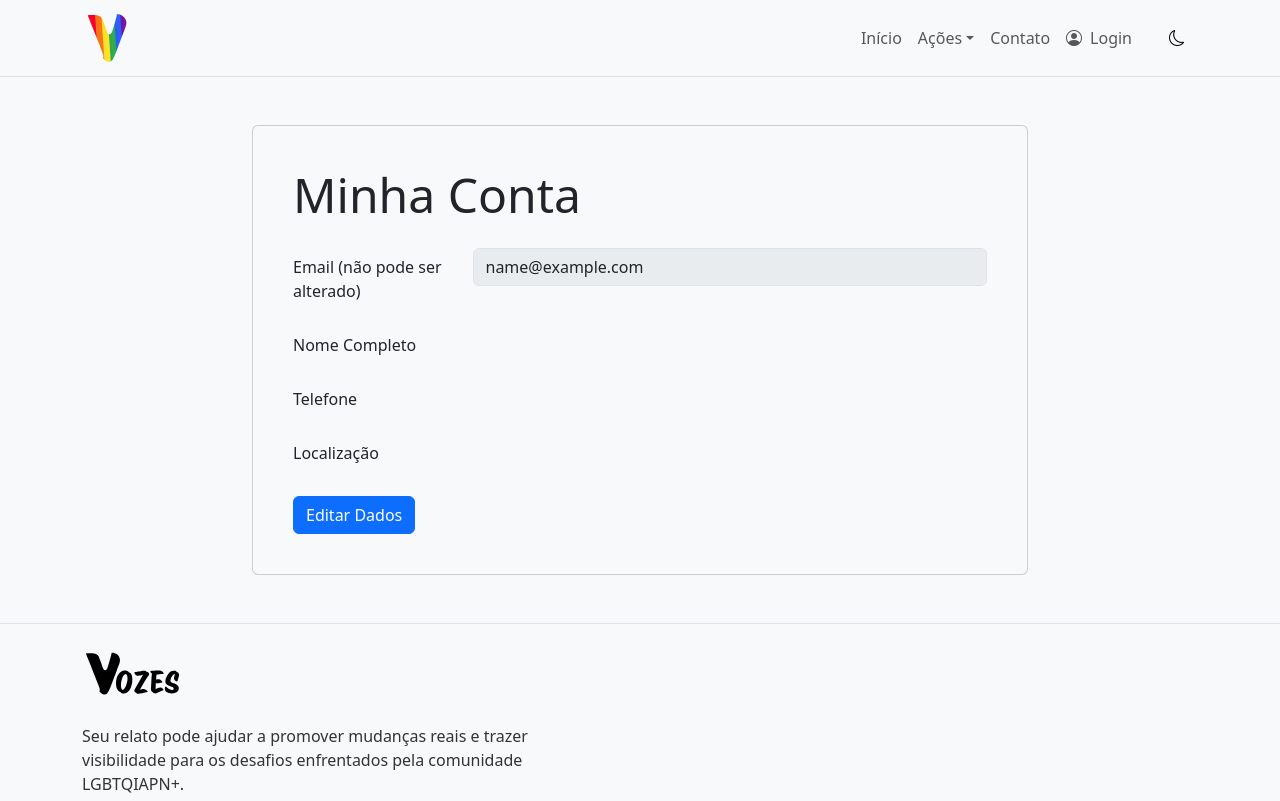
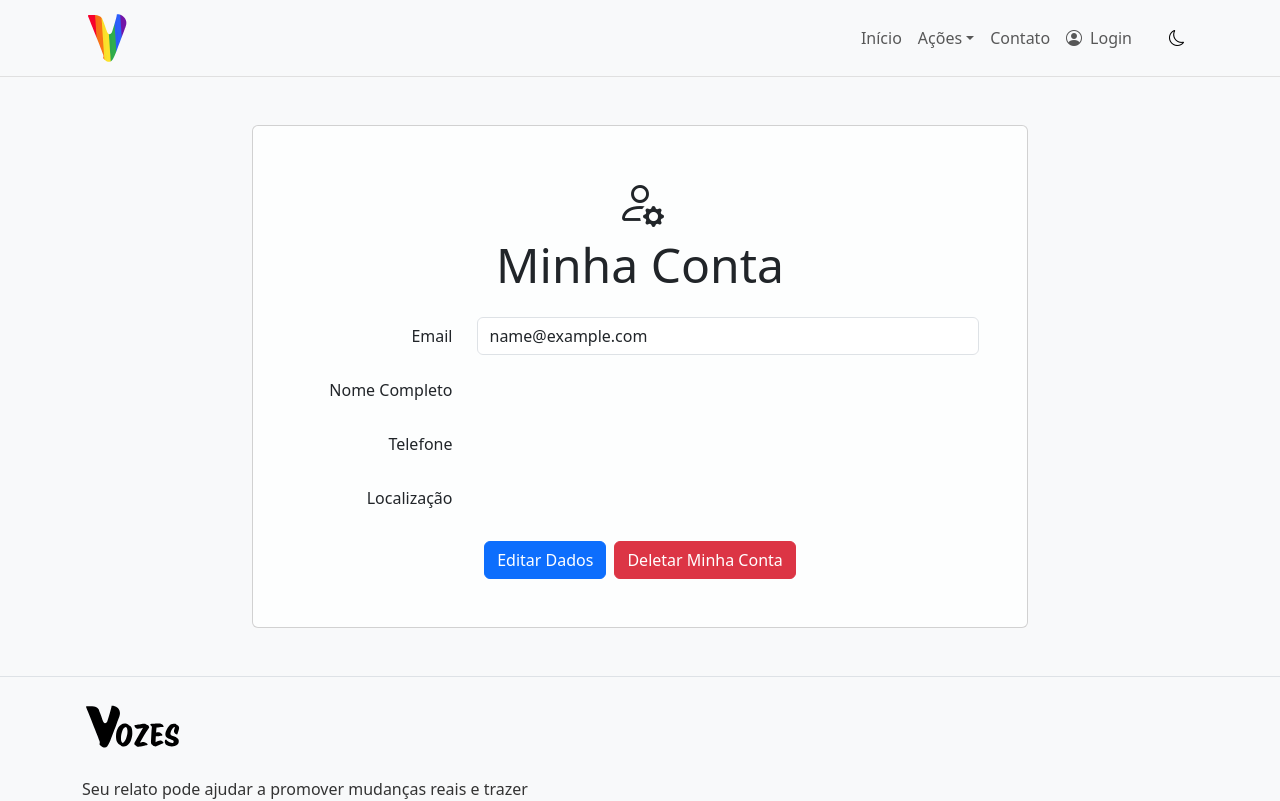
Before and after one commit to brenoaug/Squad-72-PROJETO-VOZES, a React (Vite) app in the folder frontend/vozes-react/: page /minha-conta in a window 1280 px wide. Shown: the top 801 px of the page. Built offline with nearby package versions, Linux system fonts and the light colour scheme; sample sign-in values are in the browser's storage.

Commit message:
feat(conta): Adiciona funcionalidades de gerenciamento de perfil do usuário

```diff
--- a/frontend/vozes-react/src/pages/MinhaConta.jsx
+++ b/frontend/vozes-react/src/pages/MinhaConta.jsx
@@ -2,32 +2,28 @@ import React, { useState, useEffect } from 'react';
 import { useAuth } from '../context/AuthContext';
 import { Container, Card, Button, Form, Row, Col, Alert } from 'react-bootstrap';
 import { IMaskInput } from 'react-imask';
+import { useNavigate } from 'react-router-dom';
 import api from '../services/api';
+import '../style/Contato.css';
 
 function MinhaConta() {
-  // Pega o usuário logado e a função para atualizá-lo do nosso contexto global
-  const { user, updateUser } = useAuth();
+  // 1. DADOS GLOBAIS E ESTADO DO COMPONENTE
+  const { user, updateUser, logout } = useAuth();
+  const navigate = useNavigate();
 
-  // Estado para controlar o tema escuro/claro
-  const [dark, setDark] = useState(
-    document.body.classList.contains("dark-theme")
-  );
-
-  // Estado para controlar se o formulário está em modo de edição ou visualização
+  const [dark, setDark] = useState(document.body.classList.contains("dark-theme"));
   const [isEditing, setIsEditing] = useState(false);
-
-  // Estado LOCAL para guardar os dados do formulário DURANTE a edição
   const [formData, setFormData] = useState({
     nome: '',
     telefone: '',
     localizacao: ''
   });
-
-  // Estados para exibir mensagens de sucesso ou erro para o usuário
   const [error, setError] = useState('');
   const [success, setSuccess] = useState('');
+  const [showDeleteModal, setShowDeleteModal] = useState(false);
+  const [isDeleting, setIsDeleting] = useState(false);
 
-  // Efeito que popula o formulário com os dados do usuário quando a página carrega
+  // 2. EFEITOS (LÓGICAS QUE RODAM EM RESPOSTA A MUDANÇAS)
   useEffect(() => {
     if (user) {
       setFormData({
@@ -36,49 +32,54 @@ function MinhaConta() {
         localizacao: user.localizacao || ''
       });
     }
-  }, [user]); // Este efeito roda sempre que o objeto 'user' do contexto mudar
+  }, [user]);
 
-  // Efeito para observar mudanças no tema do site
  useEffect(() => {
     const observer = new MutationObserver(() => {
       setDark(document.body.classList.contains("dark-theme"));
     });
-    observer.observe(document.body, { attributes: true, attributeFilter: ["class"] });
+    observer.observe(document.body, {
+      attributes: true,
+      attributeFilter: ["class"],
+    });
     return () => observer.disconnect();
   }, []);
 
-  // Handler genérico para atualizar o estado local 'formData'
+
+  // 3. HANDLERS (FUNÇÕES DE EVENTO)
   const handleChange = (e) => {
     const { name, value } = e.target;
     setFormData(prev => ({ ...prev, [name]: value }));
   };
 
-  // Handler específico para o campo de telefone com máscara
   const handleTelefoneChange = (value) => {
     setFormData(prev => ({ ...prev, telefone: value }));
   };
 
-  // Função chamada ao clicar em "Salvar Alterações"
+  // CORREÇÃO PRINCIPAL: Adicionado preventDefault para evitar comportamento padrão do form
+  const handleEditClick = (e) => {
+    e.preventDefault(); // Previne o comportamento padrão
+    setIsEditing(true);
+    setError('');
+    setSuccess('');
+  };
+
   const handleSubmit = async (e) => {
     e.preventDefault();
     setError('');
     setSuccess('');
 
-    // Prepara os dados para enviar, limpando a máscara do telefone
     const dadosParaAtualizar = {
       ...formData,
       telefone: formData.telefone.replace(/\D/g, '')
     };
 
     try {
-      // Usa o PATCH para a atualização parcial. O ID vem do usuário logado no contexto.
       const response = await api.patch(`/usuarios/${user.id}`, dadosParaAtualizar);
 
-      // Usa a função do contexto para atualizar os dados do usuário globalmente na aplicação
       updateUser(response.data);
-
       setSuccess('Seus dados foram atualizados com sucesso!');
-      setIsEditing(false); // Volta para o modo de visualização
+      setIsEditing(false);
 
     } catch (err) {
       const message = err.response?.data?.message || err.response?.data || "Ocorreu um erro ao atualizar os dados.";
@@ -86,43 +87,92 @@ function MinhaConta() {
     }
   };
 
-  // Se o usuário ainda não foi carregado do AuthContext, mostra uma mensagem de carregando
+  const handleCancel = (e) => {
+    e.preventDefault(); // Previne o comportamento padrão
+    if (user) {
+      setFormData({
+        nome: user.nome || '',
+        telefone: user.telefone || '',
+        localizacao: user.localizacao || ''
+      });
+    }
+    setIsEditing(false);
+    setError('');
+    setSuccess('');
+  };
+
+  const handleDeleteAccount = async () => {
+    setIsDeleting(true);
+    setError('');
+    try {
+        await api.delete(`/usuarios/${user.id}`);
+        alert('Sua conta foi deletada com sucesso. Você será desconectado.');
+        logout(); // Limpa o estado global e o localStorage
+        navigate('/'); // Redireciona para a página inicial
+    } catch (err) {
+        const message = err.response?.data?.message || "Não foi possível deletar a conta.";
+        setError(message);
+        setShowDeleteModal(false); // Fecha o modal em caso de erro
+    } finally {
+        setIsDeleting(false);
+    }
+  };
+
   if (!user) {
     return <div>Carregando dados do usuário...</div>;
   }
 
-  // Renderização do componente
+  // 4. RENDERIZAÇÃO (JSX)
   return (
-    <main className={`text-center text-lg-start pt-5 pb-5 ${dark ? "bg-dark text-light" : "bg-light text-dark"}`}>
+    <>
+      <main className={`pt-5 pb-5 ${dark ? "bg-dark text-light" : "bg-light text-dark"}`}>
         <Container style={{ maxWidth: '800px' }}>
-        <Card className={`p-4 ${dark ? "bg-secondary text-light" : "bg-light text-dark"}`}>
+          <Card className={`card-contato ${dark ? "bg-secondary text-light" : "bg-white text-dark"}`}>
             <Card.Body>
-            <Card.Title className="display-5 mb-4">Minha Conta</Card.Title>
+              <Card.Title className={`display-5 mb-1 text-center ${dark ? "text-light" : "text-dark"}`}>
+                <i className="bi bi-person-gear mb-1" style={{ fontSize: '3rem', color: dark ? "#fff" : "#212529" }}></i>
+              </Card.Title>
+              <Card.Title className={`display-5 mb-4 text-center ${dark ? "text-light" : "text-dark"}`}>Minha Conta</Card.Title>
 
               {success && <Alert variant="success" onClose={() => setSuccess('')} dismissible>{success}</Alert>}
               {error && <Alert variant="danger" onClose={() => setError('')} dismissible>{error}</Alert>}
 
-            <Form onSubmit={handleSubmit}>
+              <Form onSubmit={isEditing ? handleSubmit : undefined}>
                 <Form.Group as={Row} className="mb-3" controlId="formEmail">
-                <Form.Label column sm="3">Email (não pode ser alterado)</Form.Label>
+                  <Form.Label column sm="3" className={`text-end ${dark ? "text-light" : "text-dark"}`}>Email</Form.Label>
                   <Col sm="9">
-                  <Form.Control type="email" readOnly disabled value={user.email} />
+                    <Form.Control
+                      type="email"
+                      readOnly
+                      disabled
+                      value={user.email || ''}
+                      className={dark ? "text-light bg-secondary" : "text-dark bg-white"}
+                      title="O email não pode ser alterado"
+                      style={{ cursor: "not-allowed" }}
+                    />
                   </Col>
                 </Form.Group>
 
                 <Form.Group as={Row} className="mb-3" controlId="formNome">
-                <Form.Label column sm="3">Nome Completo</Form.Label>
+                  <Form.Label column sm="3" className={`text-end ${dark ? "text-light" : "text-dark"}`}>Nome Completo</Form.Label>
                   <Col sm="9">
                     {isEditing ? (
-                    <Form.Control type="text" name="nome" value={formData.nome} onChange={handleChange} />
+                      <Form.Control
+                        type="text"
+                        name="nome"
+                        value={formData.nome}
+                        onChange={handleChange}
+                        required
+                        className={dark ? "text-light bg-secondary" : "text-dark bg-white"}
+                      />
                     ) : (
-                    <Form.Control plaintext readOnly defaultValue={user.nome} />
+                      <Form.Control plaintext readOnly defaultValue={user.nome} className={`text-start ${dark ? "text-light" : "text-dark"}`} />
                     )}
                   </Col>
                 </Form.Group>
 
                 <Form.Group as={Row} className="mb-3" controlId="formTelefone">
-                <Form.Label column sm="3">Telefone</Form.Label>
+                  <Form.Label column sm="3" className={`text-end ${dark ? "text-light" : "text-dark"}`}>Telefone</Form.Label>
                   <Col sm="9">
                     {isEditing ? (
                       <Form.Control
@@ -131,39 +181,105 @@ function MinhaConta() {
                         name="telefone"
                         value={formData.telefone}
                         onAccept={handleTelefoneChange}
+                        required
+                        className={dark ? "text-light bg-secondary" : "text-dark bg-white"}
                       />
                     ) : (
-                    <Form.Control plaintext readOnly defaultValue={user.telefone} />
+                      <Form.Control plaintext readOnly defaultValue={user.telefone} className={`text-start ${dark ? "text-light" : "text-dark"}`} />
                     )}
                   </Col>
                 </Form.Group>
 
                 <Form.Group as={Row} className="mb-3" controlId="formLocalizacao">
-                <Form.Label column sm="3">Localização</Form.Label>
+                  <Form.Label column sm="3" className={`text-start ${dark ? "text-light" : "text-dark"} text-end`}>Localização</Form.Label>
                   <Col sm="9">
                     {isEditing ? (
-                    <Form.Control type="text" name="localizacao" value={formData.localizacao} onChange={handleChange} />
+                      <Form.Control
+                        type="text"
+                        name="localizacao"
+                        value={formData.localizacao}
+                        onChange={handleChange}
+                        required
+                        className={dark ? "text-light bg-secondary" : "text-dark bg-white"}
+                      />
                     ) : (
-                    <Form.Control plaintext readOnly defaultValue={user.localizacao} />
+                      <Form.Control plaintext readOnly defaultValue={user.localizacao} className={`text-start ${dark ? "text-light" : "text-dark"}`} />
                     )}
                   </Col>
                 </Form.Group>
 
-              <div className="mt-4">
+                <Container className="mt-4 text-center">
                   {isEditing ? (
                     <>
-                    <Button variant="success" type="submit" className="me-2">Salvar Alterações</Button>
-                    <Button variant="secondary" onClick={() => setIsEditing(false)}>Cancelar</Button>
+                      <Button variant="success" type="submit" className="me-2">
+                        Salvar Alterações
+                      </Button>
+                      <Button variant={dark ? "light" : "secondary"} type="button" onClick={handleCancel}>
+                        Cancelar
+                      </Button>
                     </>
                   ) : (
-                  <Button variant="primary" onClick={() => setIsEditing(true)}>Editar Dados</Button>
+                    <Button variant="primary" type="button" onClick={handleEditClick}>
+                      Editar Dados
+                    </Button>
                   )}
-              </div>
+                  <Button variant="danger" className="ms-2" onClick={() => setShowDeleteModal(true)} title="A exclusão da conta não pode ser desfeita">
+                      Deletar Minha Conta
+                  </Button>
+                </Container>
               </Form>
             </Card.Body>
           </Card>
         </Container>
       </main>
+
+      {/* Modal de confirmação de exclusão */}
+      {showDeleteModal && (
+        <div
+          style={{
+            position: "fixed",
+            top: 0, left: 0, right: 0, bottom: 0,
+            background: "rgba(0,0,0,0.5)",
+            zIndex: 1050,
+            display: "flex",
+            alignItems: "center",
+            justifyContent: "center"
+          }}
+        >
+          <div
+            style={{
+              background: dark ? "#343a40" : "#fff",
+              color: dark ? "#fff" : "#212529",
+              borderRadius: 8,
+              padding: "2rem",
+              minWidth: 320,
+              maxWidth: "90vw",
+              boxShadow: "0 2px 16px rgba(0,0,0,0.2)",
+              textAlign: "center"
+            }}
+          >
+            <h4 className="mb-3">Confirmação de Exclusão</h4>
+            <p>Tem certeza que deseja excluir sua conta? Esta ação não poderá ser desfeita.</p>
+            <div className="d-flex justify-content-center gap-2 mt-4">
+              <Button
+                variant="danger"
+                onClick={handleDeleteAccount}
+                disabled={isDeleting}
+              >
+                {isDeleting ? "Excluindo..." : "Sim, eu confirmo"}
+              </Button>
+              <Button
+                variant={dark ? "light" : "secondary"}
+                onClick={() => setShowDeleteModal(false)}
+                disabled={isDeleting}
+              >
+                Não, Voltar
+              </Button>
+            </div>
+          </div>
+        </div>
+      )}
+    </>
   );
 }
 
```
Lines whose indentation alone changed are shown as unchanged.
